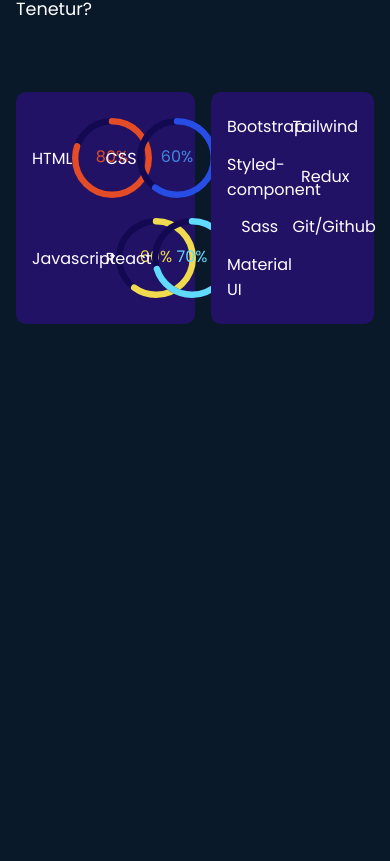
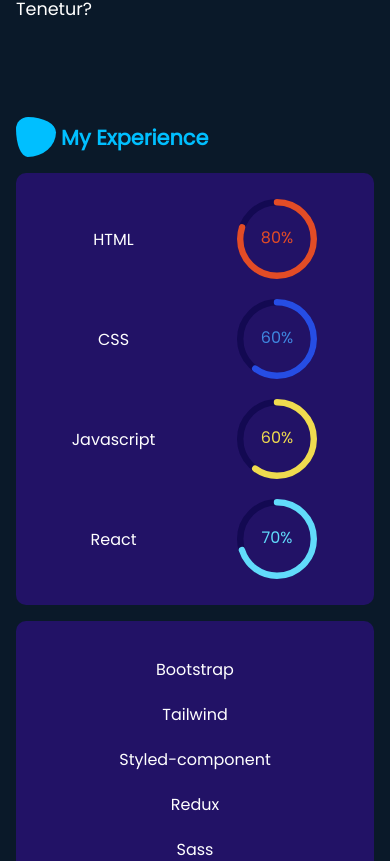
Before and after one commit to mohammadyousefvand/portofolio, a React (Create React App) app: page / in a window 390 px wide. Shown: the part 707-1568 px from the top of the page. Before the commit the page ends 1051 px from the top, so only its background shows below. Built offline with nearby package versions, Linux system fonts and the light colour scheme.

Commit message:
Skills: Full Responsive Section

```diff
--- a/src/page/Skills/Skills.css
+++ b/src/page/Skills/Skills.css
@@ -1,10 +1,35 @@
 .skills {
-  padding: 20px 16px;
+  padding: 50px 16px;
+  flex-direction: column;
+}
+
+.skill-container {
+  padding: 20px 0;
   gap: 16px;
+}
+
+.skills-title {
+  color: var(--secondry-color);
+  font-size: 1.3rem;
+  font-weight: bold;
+  position: relative;
+  padding-left: 45px;
+}
+
+.skills-title::before {
+  content: "";
+  position: absolute;
+  width: 40px;
+  height: 40px;
+  top: -5px;
+  left: 0;
+  background-color: var(--secondry-color);
+  border-radius: 30% 70% 71% 29% / 30% 38% 62% 70%;
 }
 
 .skill-Box {
   width: 50%;
+  height: 250px;
   background-color: #221266;
   border-radius: 10px;
   padding: 16px;
@@ -26,3 +51,30 @@
   align-items: center;
   justify-items: center;
 }
+
+@media screen and (max-width: 900px) {
+  .skill-container {
+    flex-direction: column;
+    gap: 16px;
+  }
+
+  .skill-Box {
+    width: 90%;
+    margin: 0 auto;
+  }
+}
+
+@media screen and (max-width: 500px) {
+  .skill-Box {
+    width: 100%;
+    height: auto;
+  }
+  .skill-item,
+  .second-skill-item {
+    width: 100%;
+  }
+
+  .second-skill-item {
+    margin-top: 20px;
+  }
+}
--- a/src/page/Skills/Skills.jsx
+++ b/src/page/Skills/Skills.jsx
@@ -23,6 +23,8 @@ function Skills() {
 
   return (
     <div className="skills w-full flex p-x">
+      <span className="skills-title">My Experience</span>
+      <div className="skill-container flex">
         <div className="skill-Box flex">
           {firstskillsRef.current.map((skill, index) => (
             <div key={index} className="skill-item">
@@ -39,6 +41,7 @@ function Skills() {
           ))}
         </div>
       </div>
+    </div>
   );
 }
 
```
Lines whose indentation alone changed are shown as unchanged.
